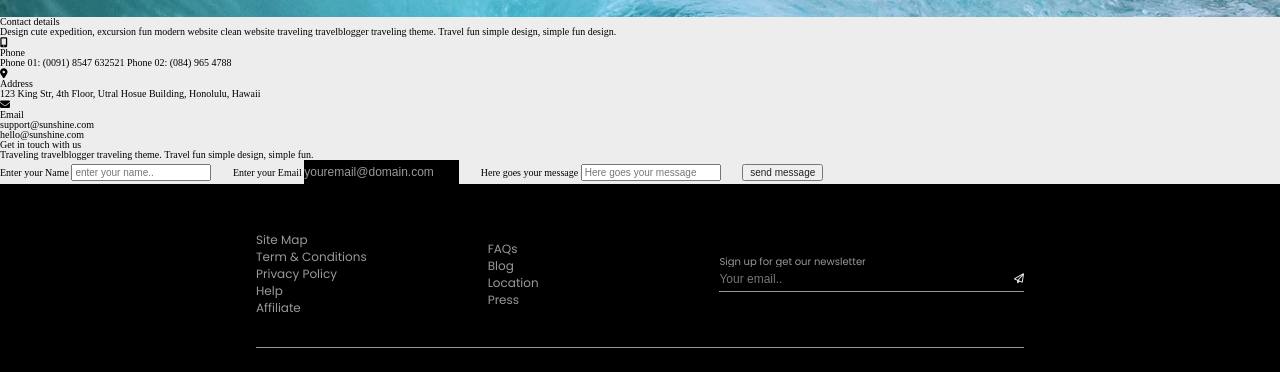
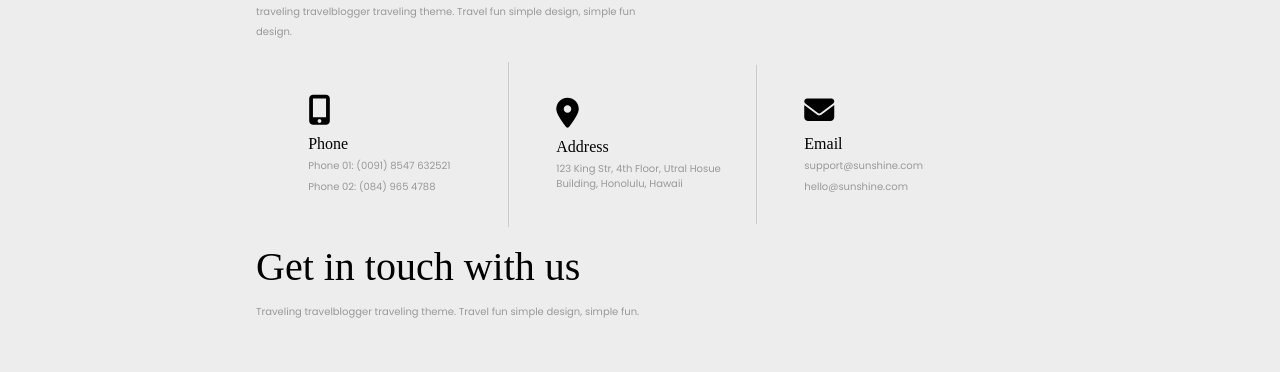
Before and after one commit to MxCabrera/miguel-cabrera-project-two, a plain HTML site: page pages/contact.html in a window 1280 px wide. Shown: the part 683-1055 px from the top of the page. Drawn offline with nearby package versions, Linux system fonts and the light colour scheme; a web font is replaced by a local one.

Commit message:
completed contact page

```diff
--- a/pages/contact.html
+++ b/pages/contact.html
@@ -45,40 +45,48 @@
     </header>
 
     <main>
-        <div class="wrapper">
+        <div class="wrapper-contact">
             <h2>Contact details</h2>
             <p>Design cute expedition, excursion fun modern website clean website traveling travelblogger traveling theme. Travel fun simple design, simple fun design.</p>
-            <div>
+            <div class="flex contact-option-container">
+                <div class="contact-options">
                     <i class="fas fa-mobile-alt"></i>
                     <h4>Phone</h4>
-                <p>Phone 01: (0091) 8547 632521
-                    Phone 02:  (084) 965 4788</p>
+                    <p>Phone 01: (0091) 8547 632521</p>
+                    <p> Phone 02:  (084) 965 4788</p>
                 </div>
-            <div>
+                <div class="contact-options">
                     <i class="fas fa-map-marker-alt"></i>
                     <h4>Address</h4>
                     <p>123 King Str, 4th Floor, Utral Hosue Building,
                         Honolulu, Hawaii</p>
                 </div>
-            <div>
+                <div class="contact-options contact-email">
                     <i class="fas fa-envelope"></i>
                     <h4>Email</h4>
                     <p>support@sunshine.com</p>
                     <p>hello@sunshine.com</p>
                 </div>
-            <div>
+            </div>
+            <div class="contact-touch">
                 <h2>Get in touch with us</h2>
                 <p>Traveling travelblogger traveling theme. Travel fun simple design, simple fun.</p>
             </div>
+            <div class="blog-forms">
                 <form action="">
-                <label for="name">Enter your Name</label>
-                <input type="text" name="name" id="name" placeholder="enter your name..">
-                <label for="email">Enter your Email</label>
-                <input type="email" name="email" id="email" placeholder="enter your email" value="youremail@domain.com">
-                <label for="message">Here goes your message</label>
-                <input type="text" name="message" id="message" placeholder="Here goes your message">
+                    <label class="visuallyHidden" for="name">Enter your name</label>
+                    <input type="text" name="name" id="name" placeholder="Enter your name.." required>
+                    <label class="visuallyHidden" for="email">your email</label>
+                    <input type="email" name="email" id="email" value="youremail@domain.com" required>
+                    <label class="visuallyHidden" for="subject">subject</label>
+                    <input type="text" name="subject" id="subject" placeholder="Subject (optional)">
+                    <label class="visuallyHidden" for="comment">Comment</label>
+                    <input class="forms-your-comment" type="text" name="comment" id="comment" placeholder="Here goes your message">
+                </form>
+                <div class="contact-button">
                     <button>send message</button>
-            </form>
+                </div>
+            </div>
         </div>
         <div class="contact-image-main"></div>
     </main>
--- a/styles/sass/_blog.scss
+++ b/styles/sass/_blog.scss
@@ -126,6 +126,7 @@
     width: calc ((100% / 3) - 2%);
     border-top: 1px solid #ccc;
     margin-top: 4rem;
+    margin-right: 2rem;
 }
 
 .related-post:hover {
@@ -141,8 +142,12 @@
     padding-bottom: 2rem;
 }
 
+.related-post-info-container {
+    width: 100%;
+}
+
 .related-post img {
-    width: 96%;
+    width: 100%;
 }
 
 .related-post-info {
@@ -193,7 +198,7 @@
     height: 0px;
     position: absolute;
     background: transparent;
-    border: 10px solid #EDEDED;
+    border: 10px solid rgb(245, 243, 243);
 }
 
 .tip-left {
@@ -211,8 +216,8 @@
     height: auto;
     margin: 20px 10px;
     padding: 5px;
-    background-color: #EDEDED;
-    border: 5px solid #EDEDED;
+    background-color: rgb(245, 243, 243);
+    border: 5px solid rgb(245, 243, 243);
 }
 
 .body .message {
@@ -220,7 +225,7 @@
     border-radius: 3px;
     font-family: 'Poppins', serif;
     line-height: 1.5;
-    color: #EDEDED;
+    color: rgb(245, 243, 243);
 }
 
 .message {
@@ -234,14 +239,18 @@
 .message p {
     font-size: 1rem;
     padding-top: 0.7rem;
-    color: #ccc;
+    color: #999;
     margin-bottom: 1rem;
 }
 
-.message-reply {
+.message-box span {
+    color: #ccc;
+}
+.message-box .message-reply {
     color: #A4F1DC;
     text-transform: capitalize;
 }
+
 
 
 
--- a/styles/sass/_contact.scss
+++ b/styles/sass/_contact.scss
@@ -0,0 +1,89 @@
+.contact-image-main{
+    height: 70vh;
+    background-image: url(../sunshine-assets/contact-2.jpeg);
+    background-repeat: no-repeat;
+    background-size: cover;
+    background-position: center;
+    max-width: 1800px;
+}
+
+.wrapper-contact {
+    width: 60%;
+    margin: 0 auto;
+}
+
+.wrapper-contact > h2 {
+    font-size: 4.5rem;
+    padding-top: 10rem;
+}
+
+.wrapper-contact > p {
+    font-size: 1rem;
+    color: #999;
+    width: 50%;
+    line-height: 2rem;
+    font-family: 'Poppins', serif;
+}
+
+
+.contact-option-container {
+    width: 95%;
+    margin: 2rem auto;
+}
+
+.contact-options {
+    width: 32%;
+    padding: 3.3rem 2rem 3.3rem 3.3rem;
+}
+
+.contact-options i {
+    font-size: 3rem;
+}
+
+.contact-options h4 {
+    font-size: 1.6rem;
+    color: #000;
+    margin-top: 1.1rem;
+}
+
+.contact-options p {
+    color: #999;
+    font-size: 1rem;
+    font-family: 'Poppins', serif;
+    line-height: 1.5rem;
+    margin-top: 0.6rem;
+}
+
+.contact-option-container .contact-options:not(.contact-email)  {
+    border-right: 1px solid #ccc;
+
+}
+
+.contact-touch h2 {
+    font-size: 4rem;
+}
+
+.contact-touch p {
+    font-family: 'Poppins', serif;
+    color: #999;
+    margin-top: 2rem;
+    margin-bottom: 7rem;
+}
+
+.contact-button {
+    border-top: 1px solid #ccc;
+    margin-bottom: 5rem;
+}
+
+.contact-button button {
+    text-decoration: none;
+    border: none;
+    border-bottom: 1px solid #000;
+    padding: 0.7rem 0;
+    color: #000;
+    font-size: 1.2rem;
+    margin: 4rem 0 3rem 0;
+    text-transform: uppercase;
+    font-family: 'Poppins', serif;
+    font-weight: 700;
+}
--- a/styles/sass/_header.scss
+++ b/styles/sass/_header.scss
@@ -11,10 +11,6 @@ html {
     font-size: 62.5%;
 }
 
-// .wrapper-body {
-//     max-width: 1600px;
-//     margin: 0 auto;
-// }
 
 .wrapper-header,
 .wrapper-footer {
@@ -116,6 +112,9 @@ nav {
 .header-image-contact {
     max-width: 1800px;
     margin: 0 auto;
-    height: 70rem;
+    height: 65vh;
     background-image: url(../sunshine-assets/contact-1.jpeg);
+    background-repeat: no-repeat;
+    background-size: cover;
+    background-position: center;
 }
--- a/styles/sass/styles.scss
+++ b/styles/sass/styles.scss
@@ -10,4 +10,4 @@
 
 @import 'blog';
 
-// @import 'contact'
+@import 'contact'
```
Also changed, not shown: styles/styles.css. Lines whose indentation alone changed are shown as unchanged.
